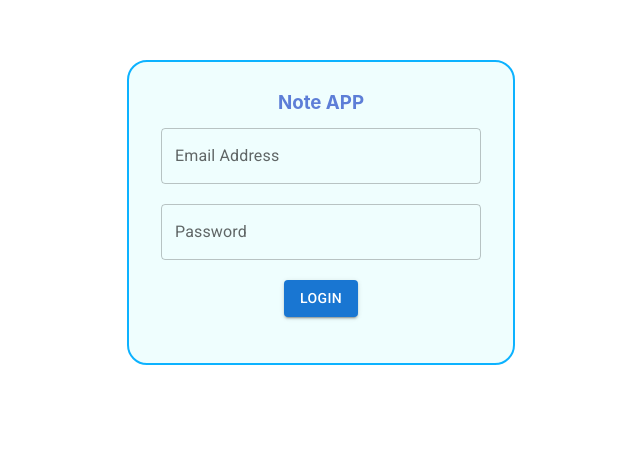
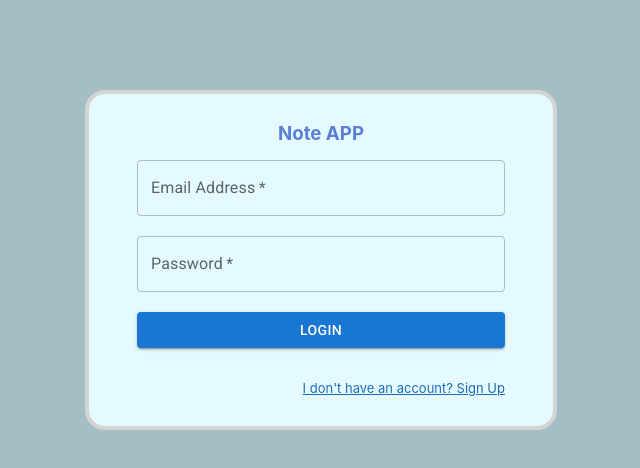
Before and after one commit to kvrp97/learning-material-note-collector-app-web-ui, a React (Create React App) app: page / in a window 1280 px wide. Shown: the part 140-608 px from the top of the page, without its empty margins (319-959 px from the left). Built offline with nearby package versions, Linux system fonts and the light colour scheme.

Commit message:
added some ui changed to login form

```diff
--- a/src/App.js
+++ b/src/App.js
@@ -2,12 +2,14 @@ import './App.css';
 import LogIn from './pages/login/LogIn';
 import { Route, Routes } from 'react-router-dom';
 import NoteApp from './pages/noteApp/NoteApp';
+import SignUp from './pages/signUp/SignUp';
 
 function App() {
   return (
     <div className="App">
       <Routes>
         <Route path='/' element={<LogIn />} />
+        <Route path='/sign-up' element={<SignUp />} />
         <Route path='/note' element={<NoteApp />} />
       </Routes>
     </div>
--- a/src/pages/login/LogIn.css
+++ b/src/pages/login/LogIn.css
@@ -1,26 +1,55 @@
+.container-sign-in {
+    display: flex;
+    position: relative;
+    height: 100vh;
+}
 
-
-.form-container{
-    position: relative;
+.form-container {
     margin: auto;
-    margin-top: 25vh;
     height: 15rem;
-    width: 20rem;
+    width: 23rem;
     padding-top: 1.8rem;
-    padding-bottom: 2rem;
-    padding-left: 2rem;
-    padding-right: 2rem;
-    border: 2px solid rgb(12, 178, 255);
+    padding-bottom: 4rem;
+    padding-left: 3rem;
+    padding-right: 3rem;
+    border: 4px solid rgb(212, 212, 212);
     border-radius: 20px;
-    background-color: rgb(239, 254, 254);
+    background-color: rgb(228, 250, 255);
     text-align: center;
 }
 
-h3{
+h3 {
     color: rgb(93, 126, 215);
     padding-bottom: 0.9rem;
 }
 
-.txt{
+.txt {
     width: 100%;
 }
+
+
+.login-form{
+    padding-bottom: 1rem;
+}
+
+.sign-up-link{
+    display: block;
+    padding-top: 2rem;
+    font-size: small;
+    text-align: end;
+    color: #1d6db4;
+}
+
+.sign-up-link:hover{
+    color: #333c5a;
+    font-weight: 500;
+}
+
+.login-btn{
+    display: block;
+    width: 100%;
+}
+
+body{
+    background-color: #a3bec4;
+}
--- a/src/pages/login/LogIn.js
+++ b/src/pages/login/LogIn.js
@@ -55,7 +55,7 @@ export default function LogIn() {
     }
 
     return (
-        <div className='container'>
+        <div className='container-sign-in'>
             <div className='form-container'>
                 <form className='login-form' onSubmit={handleSubmit}>
                     <h3>Note APP</h3>
@@ -67,6 +67,7 @@ export default function LogIn() {
                             type="email"
                             value={userName}
                             onChange={(e) => { setUserName(e.target.value) }}
+                            required
                         />
                     </div><br />
                     <div>
@@ -77,10 +78,12 @@ export default function LogIn() {
                             type="password"
                             value={password}
                             onChange={(e) => { setPassword(e.target.value) }}
+                            required
                         />
                     </div>
                     <br />
-                    <Button type='submit' variant="contained">LogIn</Button>
+                    <Button className='login-btn' type='submit' variant="contained">LogIn</Button>
+                    <a className='sign-up-link' href='/sign-up'>I don't have an account? Sign Up</a>
                 </form>
             </div>
         </div>
--- /dev/null
+++ b/src/pages/signUp/SignUp.js
@@ -0,0 +1,8 @@
+import React from 'react'
+import '../signUp/SignUp.css'
+
+export default function SignUp() {
+  return (
+    <div>SignUp</div>
+  )
+}
```
Also changed, not shown: src/pages/signUp/SignUp.css (added).
